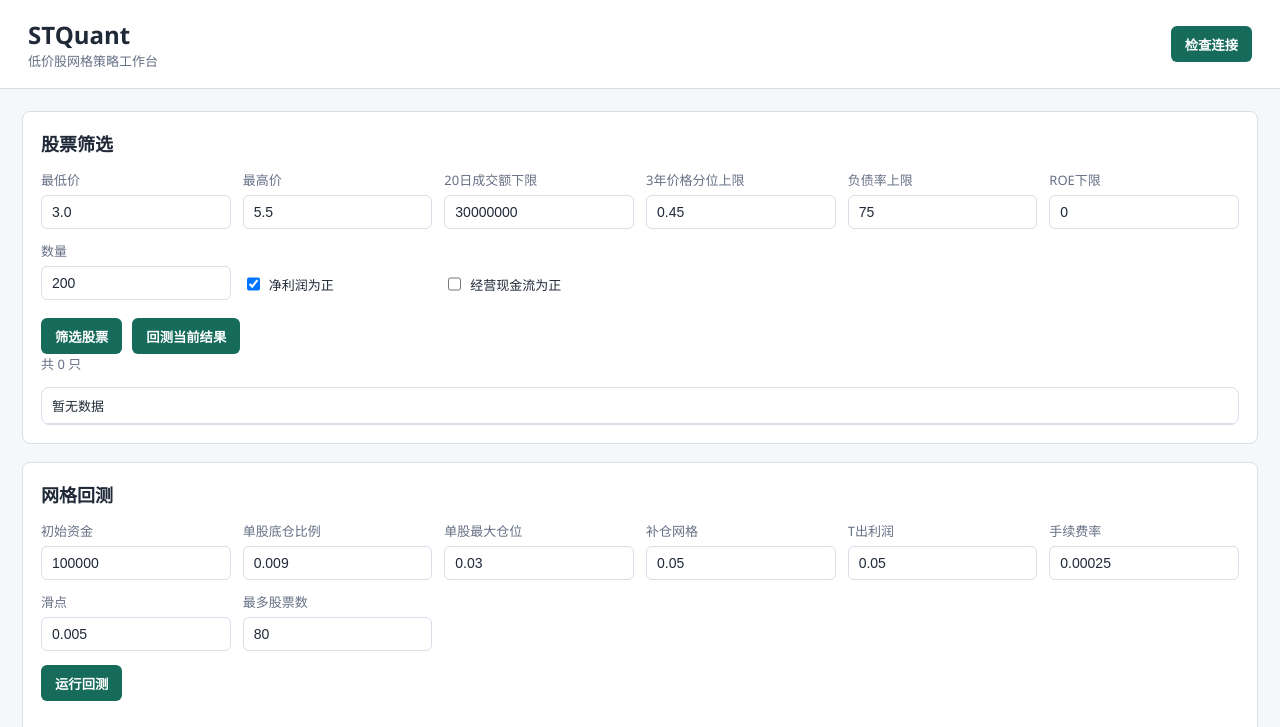
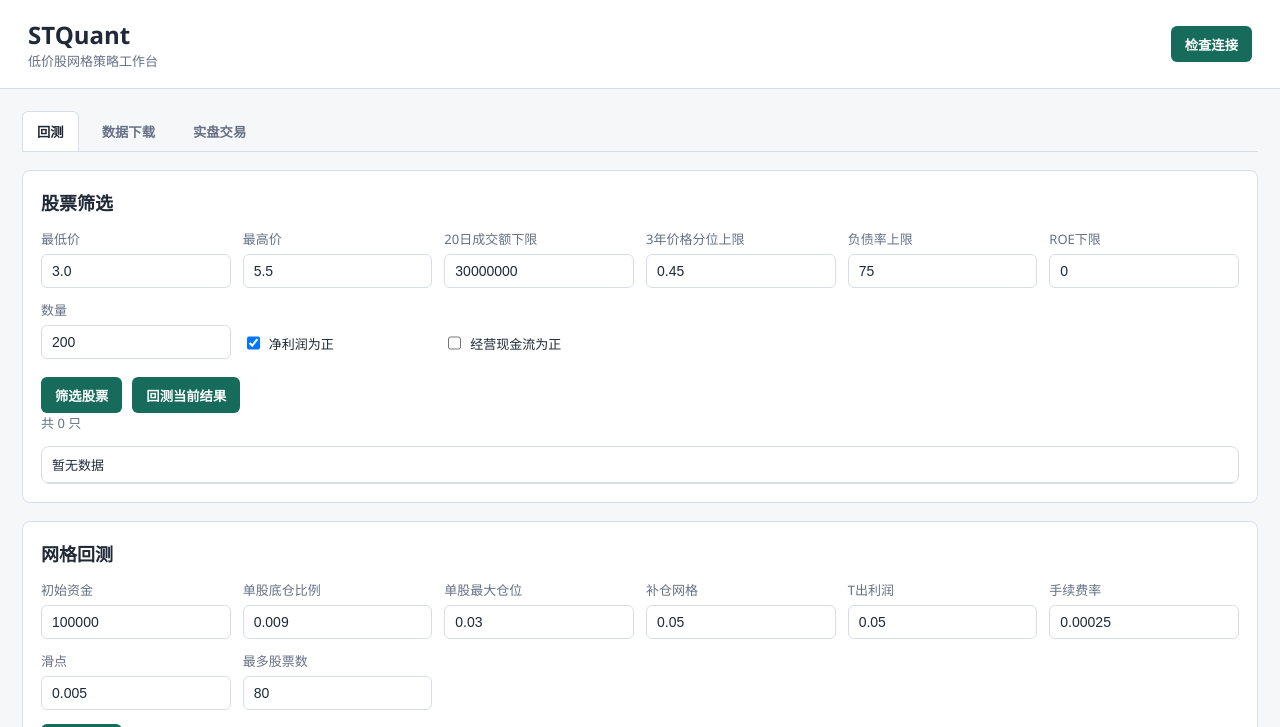
Before and after one commit to Leosliwen/stquant, a FastAPI app: page / in a window 1280 px wide. Shown: the top 727 px of the page. Run offline with FastAPI, Linux system fonts and the light colour scheme; data that the repository does not hold is empty; some libraries are stand-ins or nearby versions.

Commit message:
Split workstation into tabbed sections

```diff
--- a/app/static/app.js
+++ b/app/static/app.js
@@ -175,6 +175,19 @@ async function saveLive() {
   $("liveStatus").textContent = JSON.stringify(await postJson("/api/live/config", payload), null, 2);
 }
 
+function activateTab(tabId) {
+  document.querySelectorAll(".tab").forEach((btn) => {
+    btn.classList.toggle("active", btn.dataset.tab === tabId);
+  });
+  document.querySelectorAll(".tabPage").forEach((page) => {
+    page.classList.toggle("active", page.id === tabId);
+  });
+}
+
+document.querySelectorAll(".tab").forEach((btn) => {
+  btn.addEventListener("click", () => activateTab(btn.dataset.tab));
+});
+
 $("filterBtn").addEventListener("click", loadCandidates);
 $("backtestBtn").addEventListener("click", runBacktest);
 $("backtestSelectedBtn").addEventListener("click", runBacktest);
--- a/app/static/styles.css
+++ b/app/static/styles.css
@@ -36,6 +36,36 @@ main {
   max-width: 1480px;
   margin: 0 auto;
   padding: 22px;
+}
+
+.tabs {
+  display: flex;
+  gap: 8px;
+  border-bottom: 1px solid var(--line);
+  margin-bottom: 18px;
+}
+
+.tab {
+  background: transparent;
+  color: var(--muted);
+  border-radius: 6px 6px 0 0;
+  border: 1px solid transparent;
+  border-bottom: 0;
+  height: 40px;
+}
+
+.tab.active {
+  background: #ffffff;
+  color: var(--text);
+  border-color: var(--line);
+}
+
+.tabPage {
+  display: none;
+}
+
+.tabPage.active {
+  display: block;
 }
 
 .panel {
--- a/app/templates/index.html
+++ b/app/templates/index.html
@@ -17,6 +17,13 @@
   </header>
 
   <main>
+    <nav class="tabs" aria-label="STQuant sections">
+      <button class="tab active" data-tab="backtestPage">回测</button>
+      <button class="tab" data-tab="downloadPage">数据下载</button>
+      <button class="tab" data-tab="livePage">实盘交易</button>
+    </nav>
+
+    <div id="backtestPage" class="tabPage active">
     <section class="panel">
       <h2>股票筛选</h2>
       <div class="grid controls">
@@ -61,7 +68,9 @@
         <table id="stockResultTable"></table>
       </div>
     </section>
+    </div>
 
+    <div id="downloadPage" class="tabPage">
     <section class="panel">
       <h2>数据下载</h2>
       <div class="grid controls">
@@ -77,7 +86,9 @@
       <div id="dataHealthStatus" class="statusGrid"></div>
       <pre id="downloadStatus"></pre>
     </section>
+    </div>
 
+    <div id="livePage" class="tabPage">
     <section class="panel">
       <h2>实盘交易</h2>
       <p class="meta">第一版仅保存配置和预留接口，默认 dry-run。正式下单前需要再加账户、风控、撤单和成交回报确认。</p>
@@ -90,6 +101,7 @@
       <div class="actions"><button id="saveLiveBtn">保存实盘配置</button></div>
       <pre id="liveStatus"></pre>
     </section>
+    </div>
   </main>
 
   <script src="/static/app.js"></script>
```
